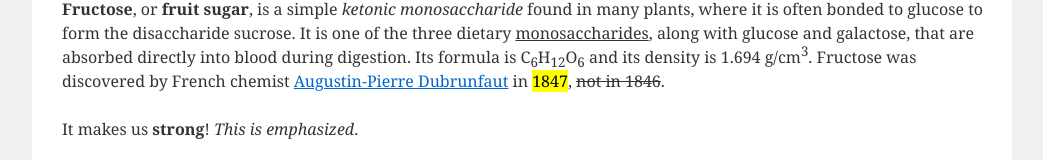
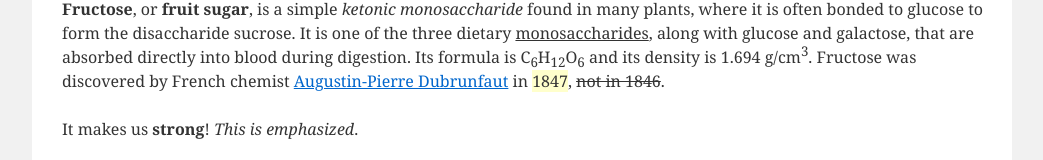
Before and after one commit to Leonid-Panasiuk/FL-13, a plain HTML site: page FL13_HW1/homework/index.html in a window 1280 px wide. Shown: the part 281-441 px from the top of the page, without its empty margins (118-1161 px from the left). Drawn offline with Linux system fonts and the light colour scheme.

Commit message:
mark replace

```diff
--- a/FL13_HW1/homework/index.html
+++ b/FL13_HW1/homework/index.html
@@ -34,7 +34,7 @@
               Its formula is C<sub>6</sub>H<sub>12</sub>O<sub>6</sub> and its density is 1.694 g/cm<sup>3</sup>.
               Fructose was discovered by French chemist
               <a href="#">Augustin-Pierre Dubrunfaut</a> in
-              <mark>1847</mark>, <s>not in 1846</s>.
+              <ins>1847</ins>, <s>not in 1846</s>.
             </p>
             <p>
               It makes us <strong>strong</strong>! <em>This is emphasized</em>.
```
